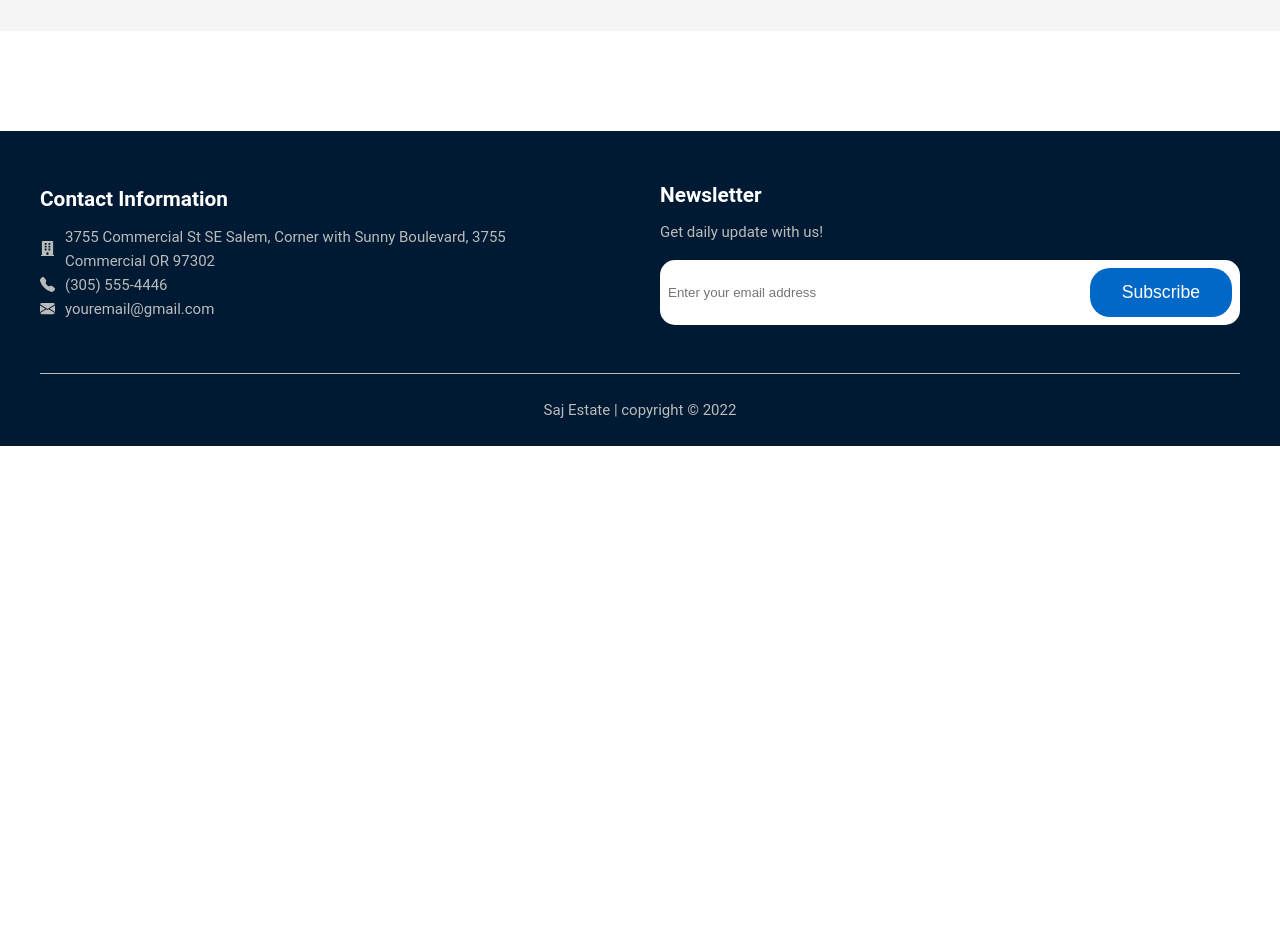
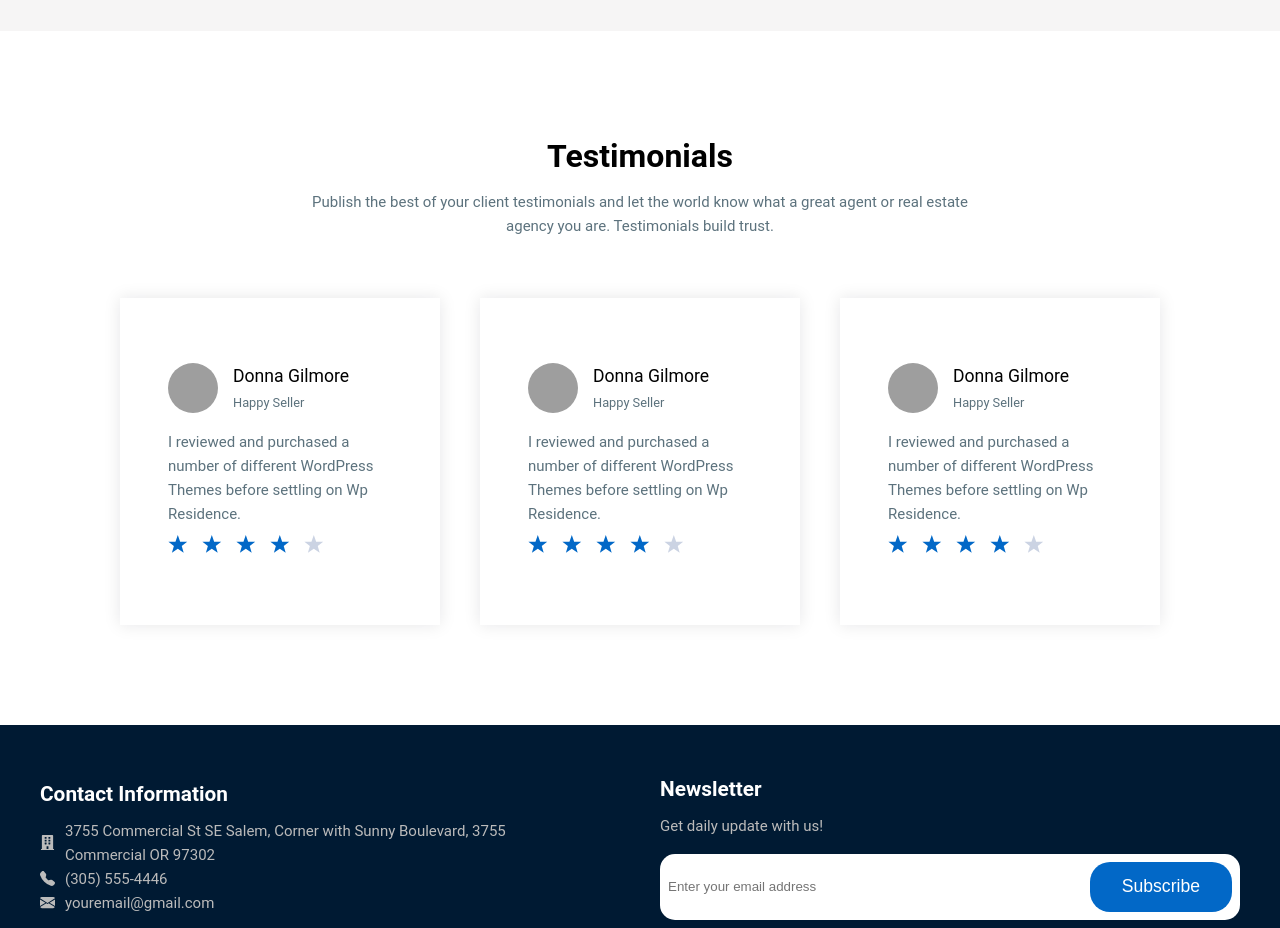
Before and after one commit to sajibhn/saj-estate, a Next.js app: page /about in a window 1280 px wide. Shown: the part 1600-2528 px from the top of the page. Before the commit the page ends 2046 px from the top, so only its background shows below. Built offline with nearby package versions, Linux system fonts and the light colour scheme; grey boxes are pictures that could not be loaded.

Commit message:
finished about us page

```diff
--- a/pages/about/index.js
+++ b/pages/about/index.js
@@ -2,7 +2,7 @@ import React from 'react'
 import AboutDetails from '../../components/about/AboutDetails'
 import Team from '../../components/about/Team'
 import PageTitle from '../../components/reusable/PageTitle'
-import SectionTitle from '../../components/reusable/SectionTitle'
+import Testimonial from '../../components/home/testimonial/Testimonial'
 
 const About = () => {
 
@@ -11,6 +11,7 @@ const About = () => {
             <PageTitle />
             <AboutDetails />
             <Team />
+            <Testimonial />
         </>
     )
 }
```
